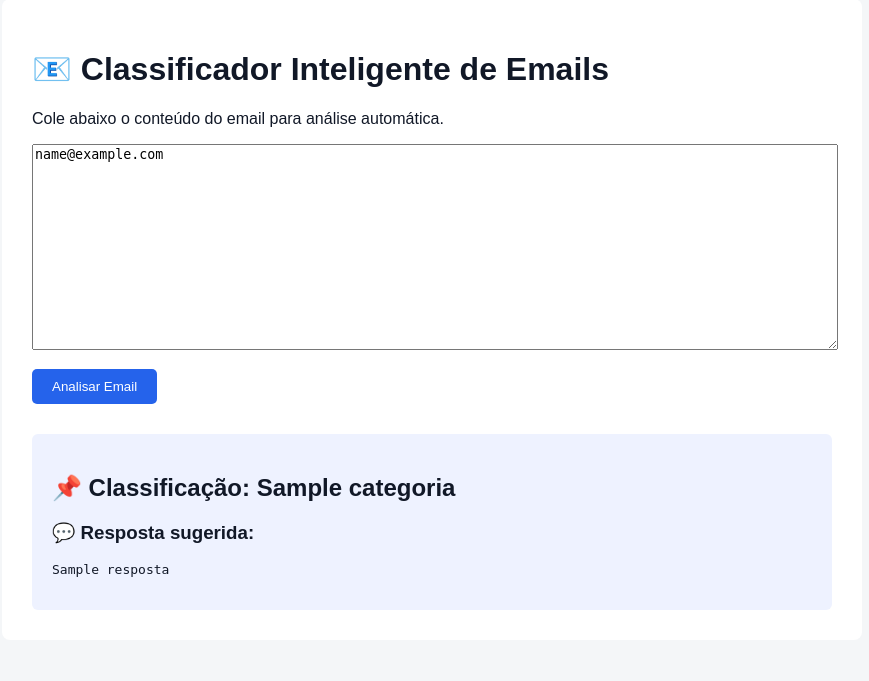
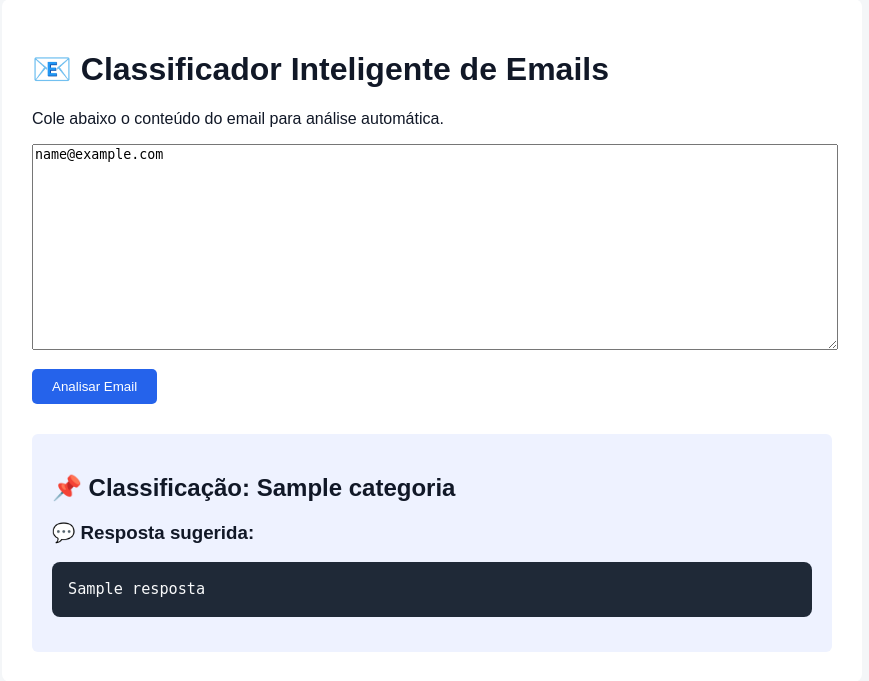
Before and after one commit to Cainan-bn/email-classifier, a Flask app: template templates/index.html in a window 1280 px wide. Shown: the part 41-722 px from the top of the page, without its empty margins (208-1077 px from the left). Run offline with Flask 3, Linux system fonts and the light colour scheme; the template is opened without the code that fills it: most values are stand-ins (such as "Sample title", 1, 10 or a date in 2020).

Commit message:
fix: quebra de linha correta na resposta gerada

```diff
--- a/static/style.css
+++ b/static/style.css
@@ -33,3 +33,15 @@ button {
     padding: 20px;
     border-radius: 6px;
 }
+
+pre {
+    background-color: #1f2937;
+    color: #f9fafb;
+    padding: 16px;
+    border-radius: 8px;
+    white-space: pre-wrap;
+    word-wrap: break-word;
+    overflow-wrap: break-word;
+    line-height: 1.5;
+    font-size: 0.95rem;
+}
```
